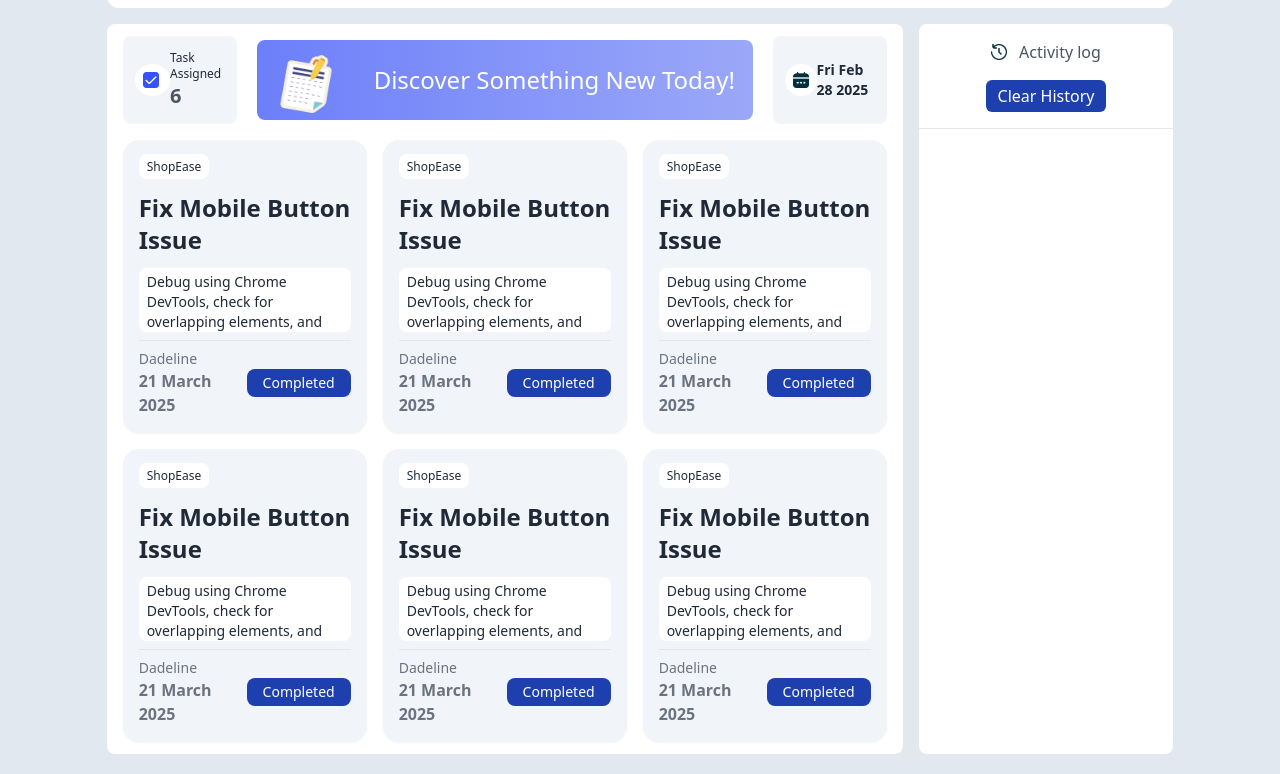
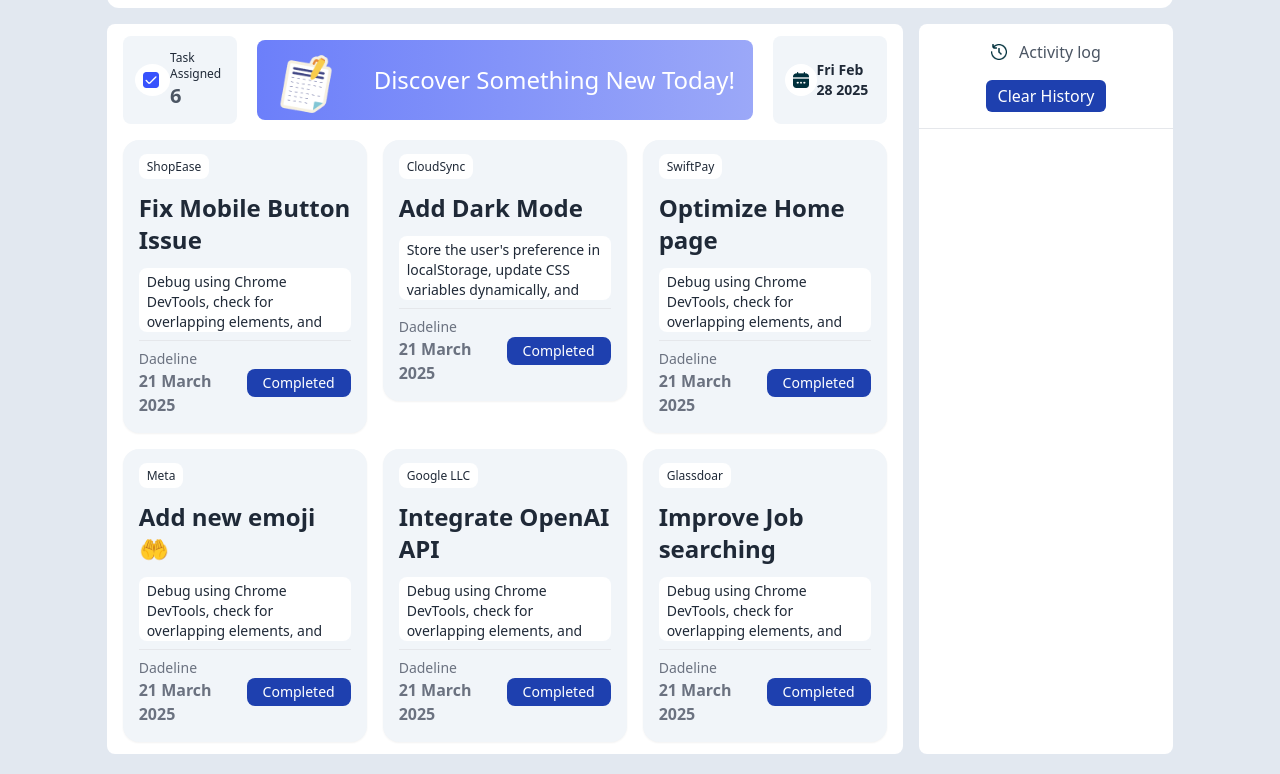
Before and after one commit to web-hasib/assignment-5, a plain HTML site: page index.html in a window 1280 px wide. Shown: the part 84-858 px from the top of the page. Drawn offline with nearby package versions, Linux system fonts and the light colour scheme.

Commit message:
Edit all text

```diff
--- a/index.html
+++ b/index.html
@@ -111,10 +111,38 @@
                   <div class="card-body">
                     <div class="rounded-lg">
                       <span class="bg-white px-2 py-1 rounded-lg text-xs"
-                        >ShopEase</span
+                        >CloudSync</span
                       >
                     </div>
-                    <h2 class="card-title text-2xl mt-2">Fix Mobile Button Issue </h2>
+                    <h2 class="card-title text-2xl mt-2">Add Dark Mode</h2>
+                    <div class="rounded-lg">
+                        <div class="bg-white px-2 py-1 rounded-lg max-h-16 overflow-hidden"
+                          >Store the user's preference in localStorage, update CSS variables dynamically, and apply a smooth transition effect.</div
+                        >
+                      </div>
+                      <hr class="">
+                      <div class="flex justify-between items-center">
+                        <p class="text-gray-500">
+                            Dadeline
+                            <br>
+                            <span class="text-base font-semibold">21 March 2025</span>
+                        </p>
+                          <div class="">
+                            <button class="py-1 rounded-lg bg-blue-800 text-white px-4">Completed</button>
+                          </div>
+                      </div>
+                  </div>
+                </div>
+              </div>
+              <div class="col-span-2">
+                <div class="card card-compact bg-slate-100 w-auto shadow-sm">
+                  <div class="card-body">
+                    <div class="rounded-lg">
+                      <span class="bg-white px-2 py-1 rounded-lg text-xs"
+                        >SwiftPay</span
+                      >
+                    </div>
+                    <h2 class="card-title text-2xl mt-2">Optimize  Home page  </h2>
                     <div class="rounded-lg">
                         <div class="bg-white px-2 py-1 rounded-lg max-h-16 overflow-hidden"
                           >Debug using Chrome DevTools, check for overlapping elements, and ensure onClick works properly
@@ -140,10 +168,10 @@
                   <div class="card-body">
                     <div class="rounded-lg">
                       <span class="bg-white px-2 py-1 rounded-lg text-xs"
-                        >ShopEase</span
+                        >Meta</span
                       >
                     </div>
-                    <h2 class="card-title text-2xl mt-2">Fix Mobile Button Issue </h2>
+                    <h2 class="card-title text-2xl mt-2">Add new emoji 🤲</h2>
                     <div class="rounded-lg">
                         <div class="bg-white px-2 py-1 rounded-lg max-h-16 overflow-hidden"
                           >Debug using Chrome DevTools, check for overlapping elements, and ensure onClick works properly
@@ -169,10 +197,10 @@
                   <div class="card-body">
                     <div class="rounded-lg">
                       <span class="bg-white px-2 py-1 rounded-lg text-xs"
-                        >ShopEase</span
+                        >Google LLC</span
                       >
                     </div>
-                    <h2 class="card-title text-2xl mt-2">Fix Mobile Button Issue </h2>
+                    <h2 class="card-title text-2xl mt-2">Integrate OpenAI API </h2>
                     <div class="rounded-lg">
                         <div class="bg-white px-2 py-1 rounded-lg max-h-16 overflow-hidden"
                           >Debug using Chrome DevTools, check for overlapping elements, and ensure onClick works properly
@@ -198,39 +226,10 @@
                   <div class="card-body">
                     <div class="rounded-lg">
                       <span class="bg-white px-2 py-1 rounded-lg text-xs"
-                        >ShopEase</span
+                        >Glassdoar</span
                       >
                     </div>
-                    <h2 class="card-title text-2xl mt-2">Fix Mobile Button Issue </h2>
-                    <div class="rounded-lg">
-                        <div class="bg-white px-2 py-1 rounded-lg max-h-16 overflow-hidden"
-                          >Debug using Chrome DevTools, check for overlapping elements, and ensure onClick works properly
-                          and ensure onClick works properly</div
-                        >
-                      </div>
-                      <hr class="">
-                      <div class="flex justify-between items-center">
-                        <p class="text-gray-500">
-                            Dadeline
-                            <br>
-                            <span class="text-base font-semibold">21 March 2025</span>
-                        </p>
-                          <div class="">
-                            <button class="py-1 rounded-lg bg-blue-800 text-white px-4">Completed</button>
-                          </div>
-                      </div>
-                  </div>
-                </div>
-              </div>
-              <div class="col-span-2">
-                <div class="card card-compact bg-slate-100 w-auto shadow-sm">
-                  <div class="card-body">
-                    <div class="rounded-lg">
-                      <span class="bg-white px-2 py-1 rounded-lg text-xs"
-                        >ShopEase</span
-                      >
-                    </div>
-                    <h2 class="card-title text-2xl mt-2">Fix Mobile Button Issue </h2>
+                    <h2 class="card-title text-2xl mt-2">Improve Job searching </h2>
                     <div class="rounded-lg">
                         <div class="bg-white px-2 py-1 rounded-lg max-h-16 overflow-hidden"
                           >Debug using Chrome DevTools, check for overlapping elements, and ensure onClick works properly
```
